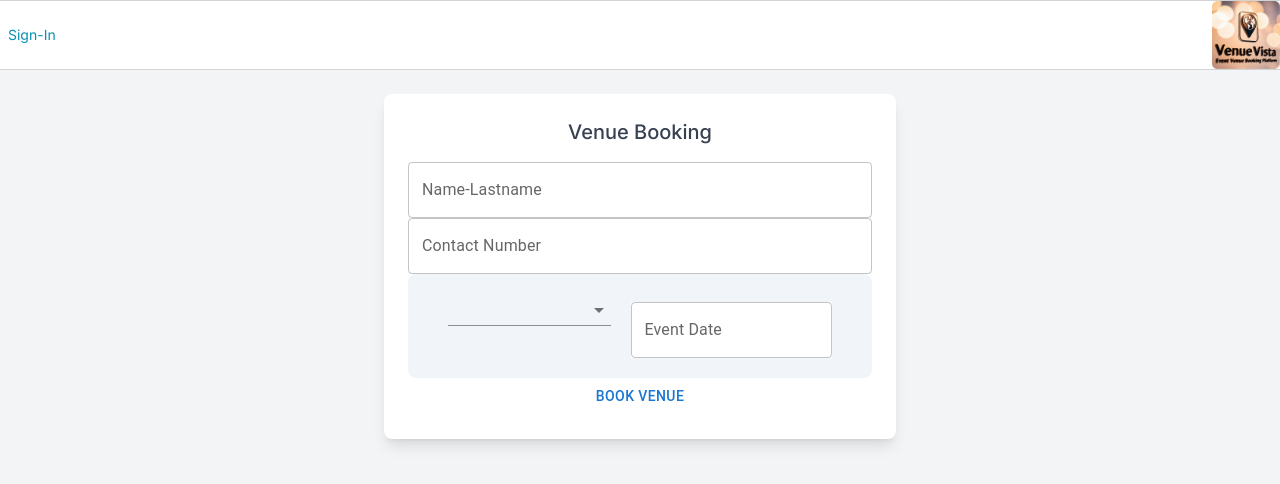
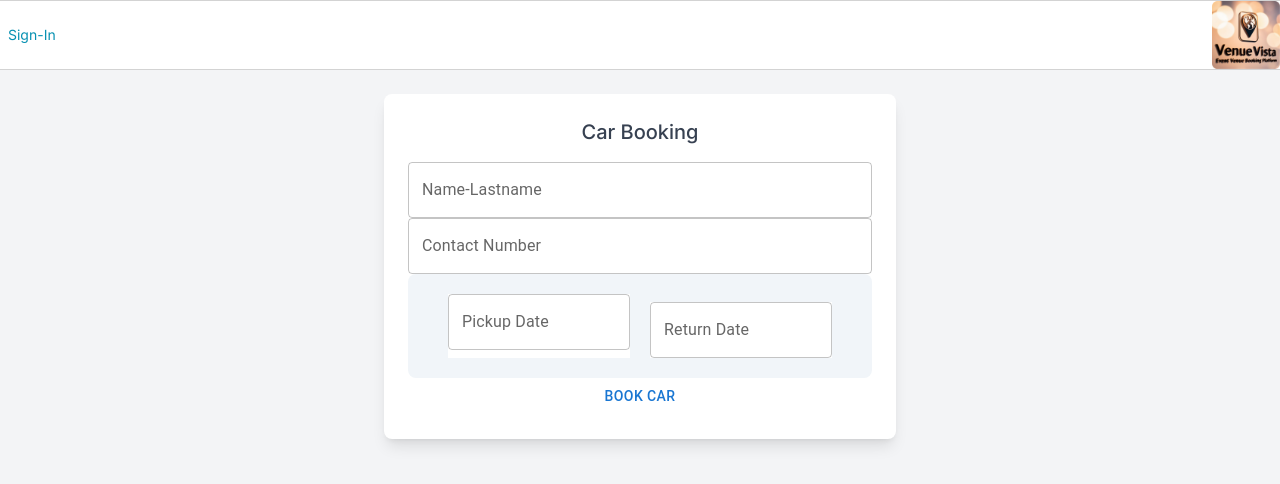
Before and after one commit to 2110503-2564/fe-project-2024-2-rest-in, a Next.js app: page /booking in a window 1280 px wide. Shown: the top 484 px of the page. Built offline with nearby package versions, Linux system fonts and the light colour scheme; no server answers.

Commit message:
create booking

```diff
--- a/src/app/booking/page.tsx
+++ b/src/app/booking/page.tsx
@@ -1,52 +1,65 @@
-"use client"
+"use client";
 
-import DateReserve from "@/components/DateReserve";
-import { useSearchParams } from "next/navigation";
-import { getServerSession } from "next-auth";
-import { authOptions } from "../api/auth/[...nextauth]/authOptions";
-import getUserProfile from "@/libs/getUserProfile";
-import dayjs, { Dayjs } from "dayjs";
 import { useState } from "react";
-import { useDispatch} from "react-redux";
+import { useDispatch } from "react-redux";
 import { AppDispatch } from "@/redux/store";
 import { addBooking } from "@/redux/features/bookSlice";
 import { TextField, Button } from "@mui/material";
+import DateReserve from "@/components/DateReserve";
+import { Dayjs } from "dayjs";
 
-export default function Booking() {
-
-    // const urlParams = useSearchParams()
-    // const vid = urlParams.get('id')
-    // const model = urlParams.get('model')
-
+// ฟังก์ชันสร้างการจอง
+export default function Booking({ carId }: { carId: string }) {
   const dispatch = useDispatch<AppDispatch>();
 
   const [name, setName] = useState<string>('');
   const [contactNumber, setContactNumber] = useState<string>('');
-    const [venue, setVenue] = useState<string>('');
-    const [bookingDate, setBookingDate] = useState<Dayjs | null>(null);
+  const [pickupDate, setPickupDate] = useState<Dayjs | null>(null);
+  const [returnDate, setReturnDate] = useState<Dayjs | null>(null);
+  const [carModel, setCarModel] = useState<string>(''); // เพิ่มฟิลด์สำหรับ carModel ถ้าต้องการ
 
-    // const session = await getServerSession(authOptions)
-    // if(!session || !session.user.token)return null
-
-    // const profile = await getUserProfile(session.user.token)
-    // var createdAt = new Date(profile.data.createdAt)
-
-    const makeBooking = () => {
-        if (name && contactNumber && venue && bookingDate) {
-            const item: BookingItem = {
+  // ฟังก์ชันสำหรับการส่งข้อมูลการจองไปยัง API
+  const makeBooking = async () => {
+    if (name && contactNumber && pickupDate && returnDate) {
+      const item = {
         nameLastname: name,
         tel: contactNumber,
-                venue: venue,
-                bookDate: dayjs(bookingDate).format("YYYY/MM/DD"),
+        car: carId, // ส่ง carId ที่รับจาก props
+        pickupDate: pickupDate.format("YYYY-MM-DD"), // ส่งวันที่รับรถ
+        returnDate: returnDate.format("YYYY-MM-DD"), // ส่งวันที่คืนรถ
       };
-            dispatch(addBooking(item));
+
+      try {
+        // ส่งการจองไปยัง API
+        const response = await fetch(`/api/v1/cars/${carId}/bookings`, {
+          method: "POST",
+          headers: {
+            "Content-Type": "application/json",
+          },
+          body: JSON.stringify(item),
+        });
+
+        if (response.ok) {
+          const data = await response.json();
+          // บันทึกการจองใน Redux
+          dispatch(addBooking(data));
+          alert("Booking successful!");
+        } else {
+          alert("Booking failed. Please try again.");
+        }
+      } catch (error) {
+        console.error("Error booking car:", error);
+        alert("Booking failed. Please try again.");
+      }
+    } else {
+      alert("Please fill in all the fields.");
     }
   };
 
   return (
     <main className="flex flex-col items-center space-y-4 py-6 bg-gray-100 min-h-screen">
       <div className="bg-white shadow-lg rounded-lg p-6 w-full max-w-lg">
-            <div className="text-xl font-medium text-center text-gray-700 mb-4">Venue Booking</div>
+        <div className="text-xl font-medium text-center text-gray-700 mb-4">Car Booking</div>
 
         <TextField
           id="Name-Lastname"
@@ -70,29 +83,19 @@ export default function Booking() {
         />
 
         <DateReserve
-                onDateChange={(value: Dayjs) => setBookingDate(value)}
-                onLocationChange={(value: string) => setVenue(value)}
+          onDateChange={(value: Dayjs) => setPickupDate(value)}
+          onReturnDateChange={(value: Dayjs) => setReturnDate(value)} // ฟังก์ชันที่ใช้สำหรับคืนรถ
         />
 
         <Button
           type="submit"
-                name="Book Venue"
+          name="Book Car"
           className="w-full rounded-md bg-sky-600 text-white py-2 mt-4 hover:bg-sky-700 transition"
-                onClick={makeBooking}>
-                Book Venue
+          onClick={makeBooking}
+        >
+          Book Car
         </Button>
       </div>
-
-
-            {/* <div className="bg-black m-5 p-5">
-            <div className="text-2xl">{profile.data.name}</div>
-            <table className="table-auto border-separate border-spacing-2"><tbody>
-                <tr><td>Email</td><td>{profile.data.name}</td></tr>
-                <tr><td>Tel.</td><td>{profile.data.tel}</td></tr>
-                <tr><td>Member Since</td><td>{createdAt.toString()}</td></tr>
-            </tbody></table> */}
-        {/* </div> */}
-
     </main>
   );
 }
--- a/src/components/DateReserve.tsx
+++ b/src/components/DateReserve.tsx
@@ -1,34 +1,42 @@
-"use client"
-import { DatePicker } from "@mui/x-date-pickers"
-import { LocalizationProvider } from "@mui/x-date-pickers/LocalizationProvider"
-import {AdapterDayjs} from "@mui/x-date-pickers/AdapterDayjs"
-import {Select, MenuItem} from "@mui/material"
-import { useState } from "react"
-import { Dayjs } from "dayjs"
+"use client";
+import { DatePicker } from "@mui/x-date-pickers";
+import { LocalizationProvider } from "@mui/x-date-pickers/LocalizationProvider";
+import { AdapterDayjs } from "@mui/x-date-pickers/AdapterDayjs";
+import { useState } from "react";
+import { Dayjs } from "dayjs";
 
+export default function DateReserve({
+  onDateChange,
+  onReturnDateChange,
+}: {
+  onDateChange: Function;
+  onReturnDateChange: Function;
+}) {
+  const [pickupDate, setPickupDate] = useState<Dayjs | null>(null);
+  const [returnDate, setReturnDate] = useState<Dayjs | null>(null);
 
-export default function DateReserve({onDateChange, onLocationChange}: {onDateChange: Function, onLocationChange: Function}) {
-
-    const [reserveDate, setReserveDate] = useState<Dayjs|null>(null)
-    const [location, setLocation] = useState('')
-
-    return (
-        <div className="bg-slate-100 rounded-lg space-x-5 space-y-2
-        w-fit px-10 py-5 flex flex row justify-center">
-
-            <Select variant="standard" name="venue" id="location" value={location}
-            onChange={(e)=>{setLocation(e.target.value); onLocationChange(e.target.value)}}
-            className="h-[2em] w-[200px]">
-                <MenuItem value="Bloom">The Bloom Pavilion</MenuItem>
-                <MenuItem value="Spark">Spark Space</MenuItem>
-                <MenuItem value="GrandTable">The Grand Table</MenuItem>
-            </Select>
-
-            <LocalizationProvider dateAdapter={AdapterDayjs}>
-                <DatePicker className="bg-white" label="Event Date"
-                onChange={(value)=>{setReserveDate(value); onDateChange(value)}}/>
-            </LocalizationProvider>
-
-        </div>
-    )
+  return (
+    <div className="bg-slate-100 rounded-lg space-x-5 space-y-2 w-fit px-10 py-5 flex flex row justify-center">
+      <LocalizationProvider dateAdapter={AdapterDayjs}>
+        <DatePicker
+          className="bg-white"
+          label="Pickup Date"
+          value={pickupDate}
+          onChange={(value) => {
+            setPickupDate(value);
+            onDateChange(value); // ส่งวันที่รับรถ
+          }}
+        />
+        <DatePicker
+          className="bg-white"
+          label="Return Date"
+          value={returnDate}
+          onChange={(value) => {
+            setReturnDate(value);
+            onReturnDateChange(value); // ส่งวันที่คืนรถ
+          }}
+        />
+      </LocalizationProvider>
+    </div>
+  );
 }
```
Also changed, not shown: src/libs/createBooking.tsx (added, +24 -0 lines). Lines whose indentation alone changed are shown as unchanged.
